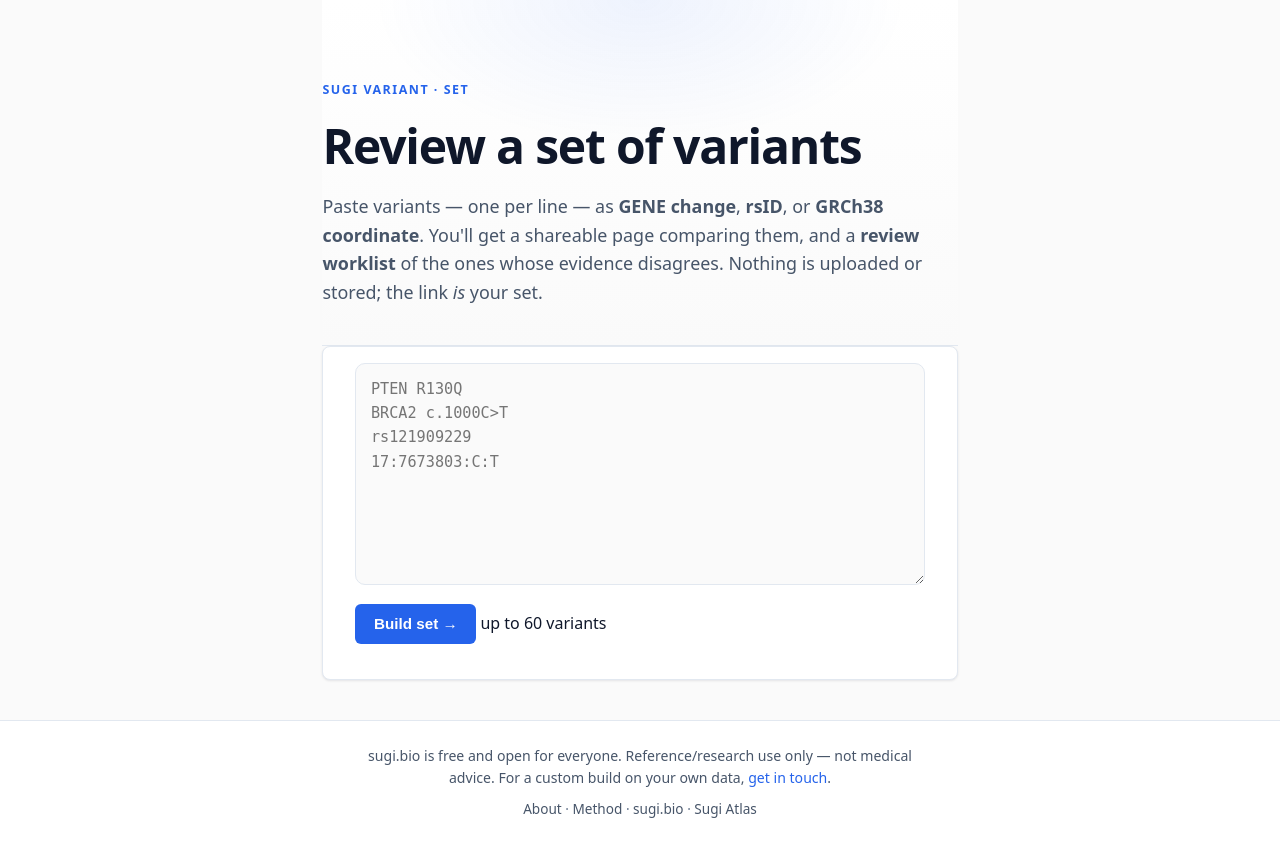
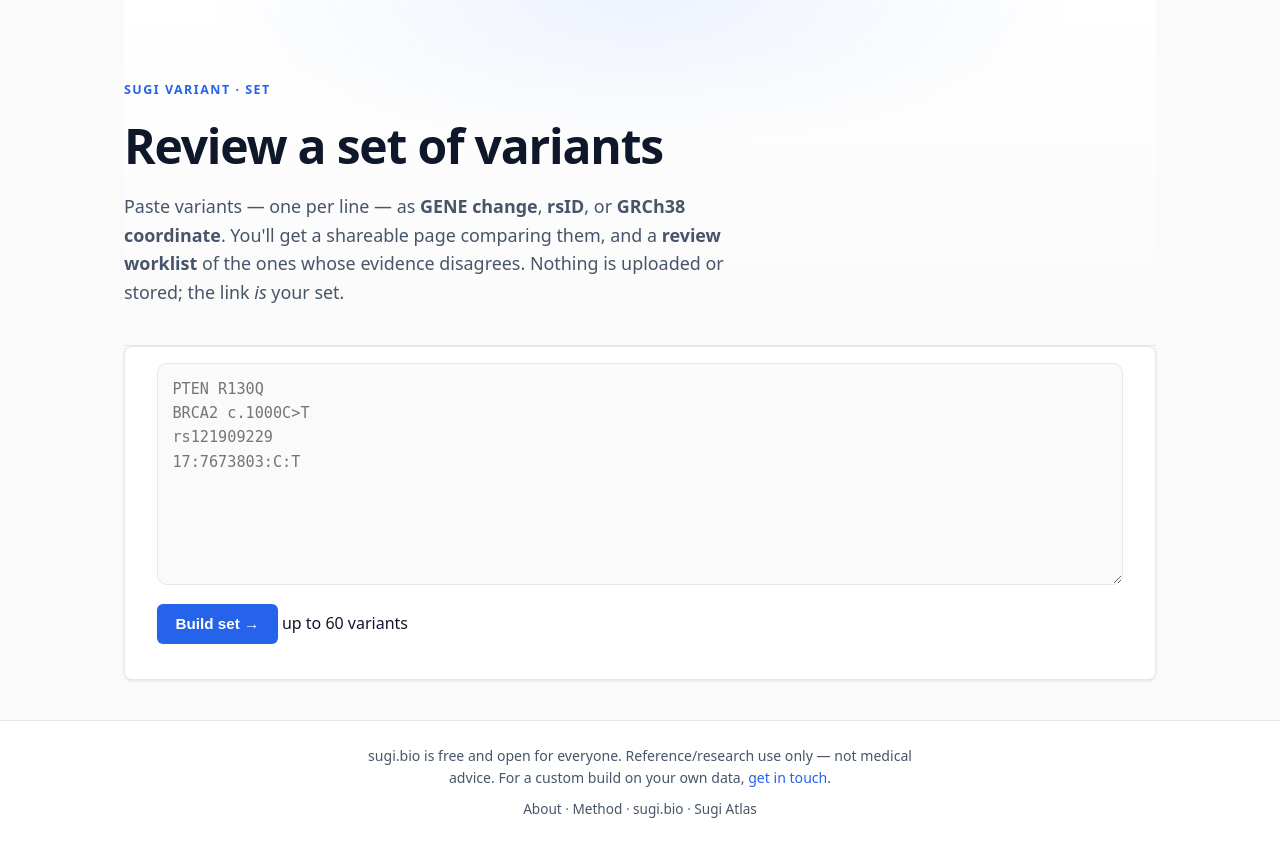
Before and after one commit to tamerh/sugi-variant, a FastAPI app: page /set in a window 1280 px wide. Shown: the part 61-905 px from the top of the page. Run offline with FastAPI, Linux system fonts and the light colour scheme.

Commit message:
web: fix container shrink-wrap in the flex-column main (root cause of narrow genes page)
body>main is display:flex/column (sticky footer), and .container has margin:0 auto.
In a flex column, auto horizontal margins make the item shrink to its content
width instead of stretching — so pages whose content has a small intrinsic width
(the genes auto-fill grid) rendered in a narrow, centered band, while pages with a
width:100% table (the set page) happened to fill. Add width:100% to .container so
it always fills its flex parent up to max-width. Set the genes index back to plain
.container (1080px) so it matches the set page; the grid now fills the full width
(~7 columns) instead of ~4.

Co-Authored-By: Claude Opus 4.8 (1M context) <noreply@anthropic.com>

```diff
--- a/static/css/atlas.css
+++ b/static/css/atlas.css
@@ -138,6 +138,8 @@ code {
 }
 
 .container {
+  width: 100%;               /* body>main is a flex column; without this, margin:auto makes the
+                                container shrink-wrap to its content instead of filling the width */
   max-width: 1080px;
   margin: 0 auto;
   padding: 0 1.5rem;
--- a/templates/genes.html
+++ b/templates/genes.html
@@ -2,7 +2,7 @@
 {% block title %}Genes{% endblock %}
 {% block description %}Browse all {{ "{:,}".format(total) }} genes with clinically significant variants in Sugi Variant.{% endblock %}
 {% block content %}
-<div class="container container-wide">
+<div class="container">
   <header class="set-head">
     <p class="breadcrumb"><a href="{{ base }}/">Sugi Variant</a><span>/</span>Genes</p>
     <h1 class="set-title">Genes <span class="set-title-n">— {{ "{:,}".format(total) }} genes</span></h1>
```
